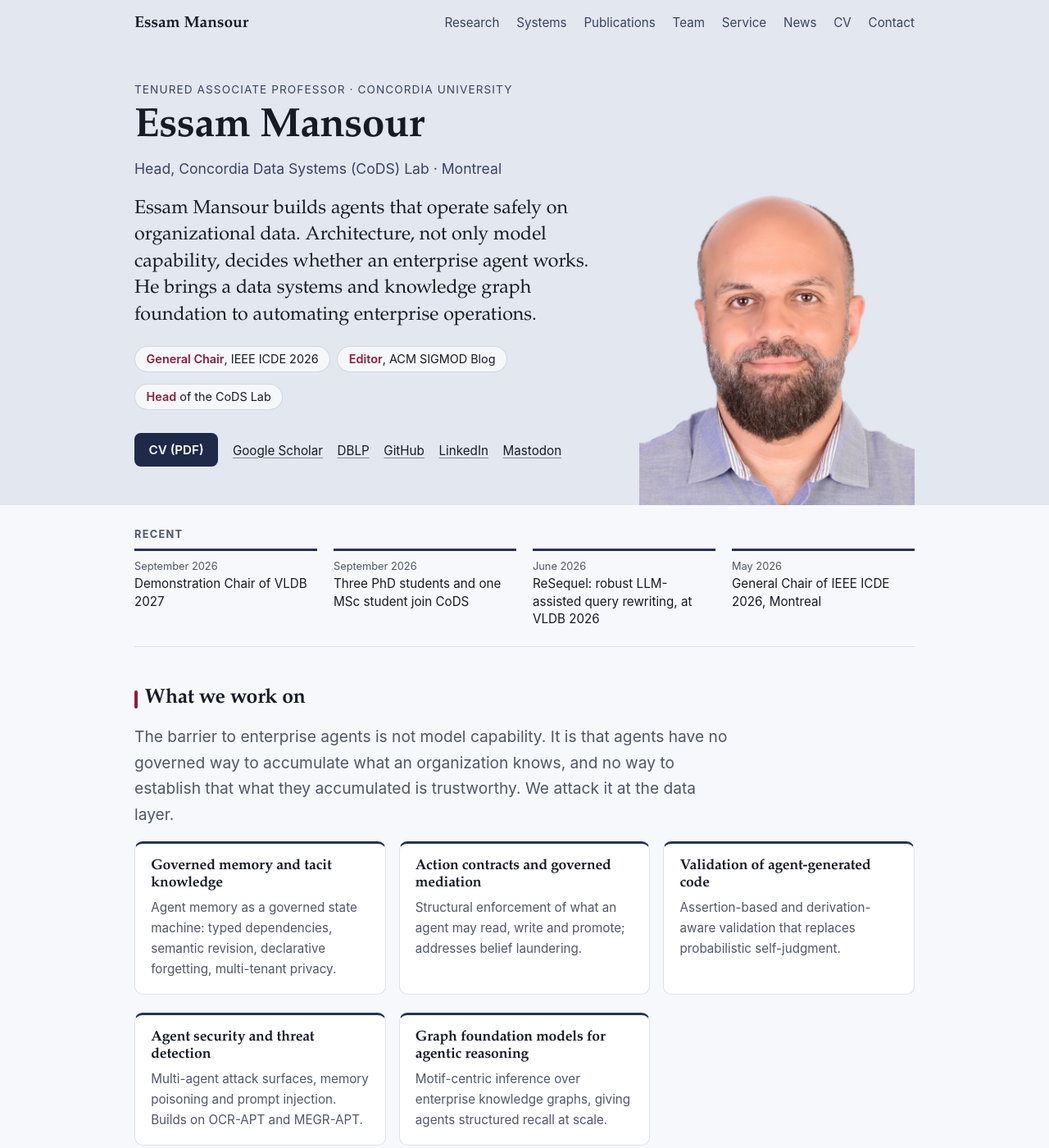
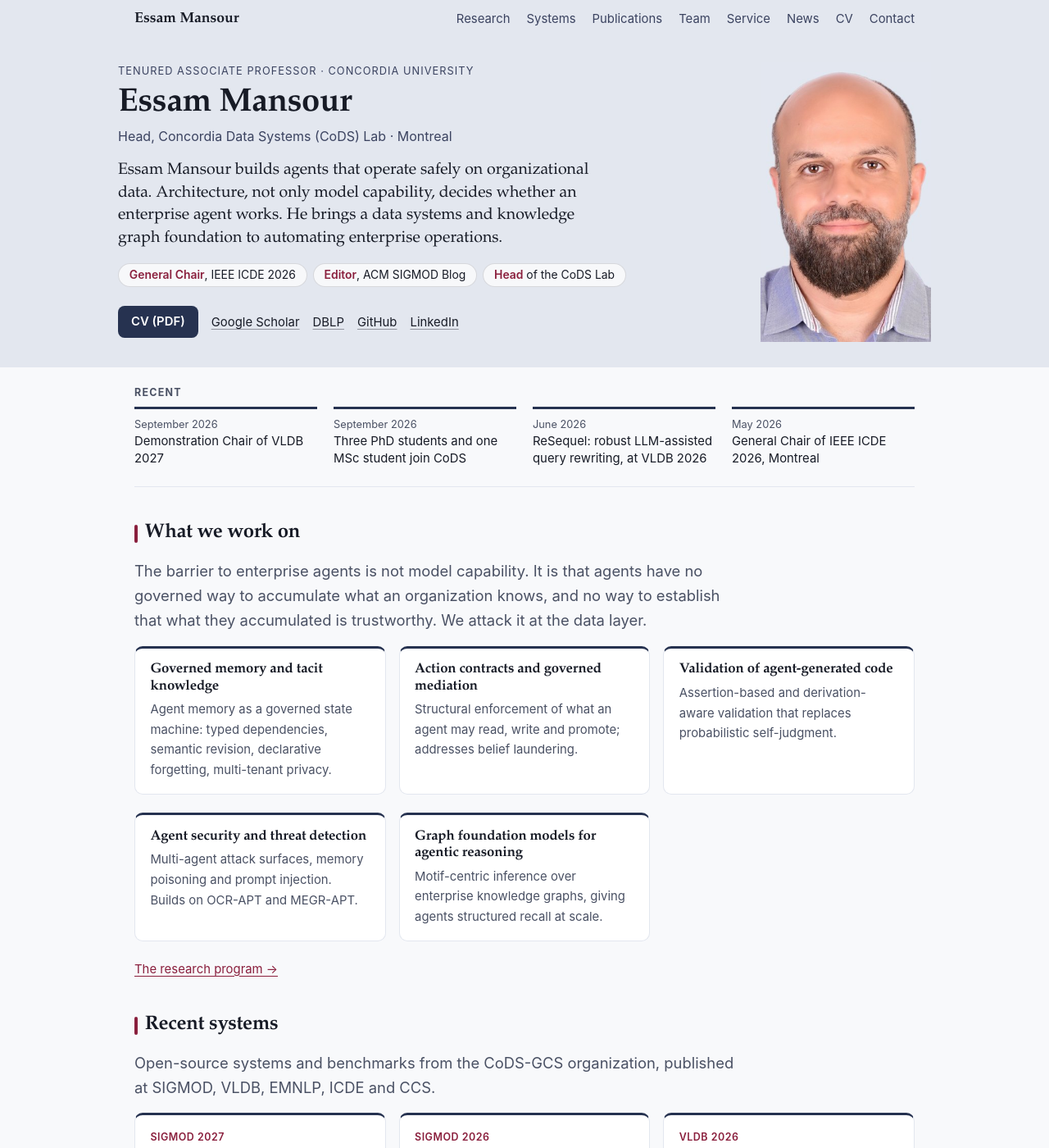
Before and after one commit to mansoure/mansoure.github.io, a Jekyll site: the page built from index.md, in a window 1280 px wide and 1400 px high. Shown: the whole window at 82% size. Built offline with Jekyll 4.4.1, drawn with Linux system fonts in a browser that asks for light colours.

Commit message:
Light-only theme, compact hero, smaller portrait; drop Mastodon
Remove the dark-mode stylesheet: it turned every section below the hero
dark while the photo-matched hero band stayed light, so the page split in
two for anyone browsing in dark mode. All sections are now off-white.

Shrink the hero: lower header and band padding, and a re-cropped portrait
sized to the height of the hero text and aligned right. Mastodon is gone
from the hero links, the footer and the page metadata.

Co-Authored-By: Claude Opus 5 <noreply@anthropic.com>
Claude-Session: https://claude.ai/code/session_01PrJkBvrFxiBds5kJUoZwRa

```diff
--- a/_layouts/default.html
+++ b/_layouts/default.html
@@ -31,7 +31,7 @@
   <meta name="twitter:title" content="{{ full_title | escape }}">
   <meta name="twitter:description" content="{{ page_desc | escape }}">
   <meta name="twitter:image" content="{{ og_image }}">
-  <meta name="color-scheme" content="light dark">
+  <meta name="color-scheme" content="light">
 
   <link rel="icon" href="/favicon.png" type="image/png">
   <link rel="stylesheet" href="/css/site.css?v=2026-09">
@@ -51,8 +51,7 @@
       "https://scholar.google.com/citations?user=dqgckDgAAAAJ",
       "https://dblp.org/pid/m/EssamMansour.html",
       "https://github.com/CoDS-GCS",
-      "https://www.linkedin.com/in/emansour",
-      "https://discuss.systems/@emansour"
+      "https://www.linkedin.com/in/emansour"
     ]
   }
   </script>
@@ -90,7 +89,6 @@
         <a href="https://dblp.org/pid/m/EssamMansour.html">DBLP</a>
         <a href="https://github.com/CoDS-GCS">GitHub</a>
         <a href="https://www.linkedin.com/in/emansour">LinkedIn</a>
-        <a rel="me" href="https://discuss.systems/@emansour">Mastodon</a>
       </p>
       <p class="fine">Last updated {{ site.time | date: "%B %Y" }}.</p>
     </div>
--- a/css/site.css
+++ b/css/site.css
@@ -1,36 +1,19 @@
-/* emansour.com — clean academic theme, navy identity. No frameworks, no external requests. */
+/* emansour.com — clean academic theme. Light only. No frameworks, no external requests. */
 :root {
-  --bg: #f7f8fb;
+  color-scheme: light;
+  --bg: #f8f9fb;              /* off-white page background for all sections */
   --surface: #ffffff;
   --text: #171b26;
-  --muted: #505668;
+  --muted: #4a5164;
   --accent: #8a1f3d;          /* burgundy: links and small highlights */
-  --navy: #263250;            /* brand: header, hero, footer, buttons */
-  --navy-deep: #1a2238;
-  --on-navy: #ffffff;
-  --on-navy-muted: #c3cce0;
-  --on-navy-accent: #f2a9bd;  /* pink accent on navy */
-  /* photo-matched band (header, hero, footer): exactly the portrait background, #E3E7EF */
-  --band: #e3e7ef;
+  --navy: #263250;            /* rules, buttons, card edges */
+  --band: #e3e7ef;            /* header, hero and footer — matches the portrait background */
   --on-band: #171b26;
   --on-band-muted: #3b4360;
-  --on-band-accent: #8a1f3d;
-  --btn-bg: var(--navy);
-  --btn-ink: #ffffff;
-  --border: #dde1ea;
-  --tint: #eef1f7;
   --serif: Charter, "Iowan Old Style", "Palatino Linotype", "Book Antiqua", Georgia, serif;
   --sans: -apple-system, BlinkMacSystemFont, "Segoe UI", Roboto, "Helvetica Neue", Arial, sans-serif;
   --measure: 46rem;
   --radius: 10px;
-}
-@media (prefers-color-scheme: dark) {
-  :root {
-    --bg: #0e121b; --surface: #161b27; --text: #eceef4; --muted: #a9afc0;
-    --accent: #f2a9bd; --navy: #1b2540; --navy-deep: #121a2e;
-    --btn-bg: #f2a9bd; --btn-ink: #1a0a10;
-    --border: #262d3f; --tint: #1a2030;
-  }
 }
 * { box-sizing: border-box; }
 html { -webkit-text-size-adjust: 100%; scroll-behavior: smooth; }
@@ -45,130 +28,129 @@ img { max-width: 100%; height: auto; }
 .sr-only { position: absolute; width: 1px; height: 1px; overflow: hidden; clip: rect(0 0 0 0); white-space: nowrap; }
 
 h1, h2, h3 { font-family: var(--serif); line-height: 1.2; font-weight: 700; letter-spacing: -.01em; }
-h1 { font-size: 2.3rem; margin: 2.2rem 0 .5rem; }
-h2 { font-size: 1.55rem; margin: 3rem 0 1rem; padding-left: .8rem; position: relative; }
+h1 { font-size: 2.3rem; margin: 2rem 0 .5rem; }
+h2 { font-size: 1.5rem; margin: 2.6rem 0 1rem; padding-left: .8rem; position: relative; }
 h2::before { content: ""; position: absolute; left: 0; top: .18em; bottom: .12em; width: 4px; border-radius: 2px; background: var(--accent); }
-h3 { font-size: 1.2rem; margin: 1.8rem 0 .5rem; }
+h3 { font-size: 1.15rem; margin: 1.6rem 0 .5rem; }
 p, ul, ol { margin: 0 0 1rem; }
 main > p:not([class]), main > ul:not([class]), main > ol:not([class]) { max-width: var(--measure); }
-.lede { font-size: 1.2rem; color: var(--muted); max-width: var(--measure); }
+.lede { font-size: 1.15rem; color: var(--muted); max-width: var(--measure); }
 .muted { color: var(--muted); }
 .small { font-size: .9rem; }
 
-/* header (navy) */
-.site-header { background: var(--band); border-bottom: 3px solid var(--on-band-accent); position: sticky; top: 0; z-index: 5; }
+/* header */
+.site-header { background: var(--band); border-bottom: 2px solid var(--accent); position: sticky; top: 0; z-index: 5; }
 .home .site-header { border-bottom: 0; }
-.bar { display: flex; align-items: center; justify-content: space-between; gap: 1rem; min-height: 3.6rem; flex-wrap: wrap; }
-.brand { font-family: var(--serif); font-weight: 700; font-size: 1.2rem; color: var(--on-band); text-decoration: none; }
-.site-nav { display: flex; gap: 1.3rem; flex-wrap: wrap; }
-.site-nav a { color: var(--on-band-muted); text-decoration: none; font-size: .95rem; padding: .35rem 0; border-bottom: 2px solid transparent; }
+.bar { display: flex; align-items: center; justify-content: space-between; gap: 1rem; min-height: 3rem; flex-wrap: wrap; }
+.brand { font-family: var(--serif); font-weight: 700; font-size: 1.1rem; color: var(--on-band); text-decoration: none; }
+.site-nav { display: flex; gap: 1.25rem; flex-wrap: wrap; }
+.site-nav a { color: var(--on-band-muted); text-decoration: none; font-size: .93rem; padding: .3rem 0; border-bottom: 2px solid transparent; }
 .site-nav a:hover { color: var(--on-band); }
-.site-nav a[aria-current="page"] { color: var(--on-band); border-bottom-color: var(--on-band-accent); }
-.menu-btn { display: none; font: inherit; font-size: .95rem; background: none; color: var(--on-band); border: 1px solid rgba(23,27,38,.4); border-radius: 6px; padding: .3rem .8rem; cursor: pointer; }
+.site-nav a[aria-current="page"] { color: var(--on-band); border-bottom-color: var(--accent); }
+.menu-btn { display: none; font: inherit; font-size: .93rem; background: none; color: var(--on-band); border: 1px solid rgba(23,27,38,.35); border-radius: 6px; padding: .3rem .8rem; cursor: pointer; }
+
+/* hero: compact band, photo matched to the height of the text */
+.hero-band { background: var(--band); color: var(--on-band); }
+.hero { display: grid; grid-template-columns: minmax(0, 1fr) 13rem; gap: 2.25rem; align-items: stretch; padding: 1.75rem 0 1.9rem; }
+.hero .eyebrow { font-size: .8rem; letter-spacing: .08em; text-transform: uppercase; color: var(--on-band-muted); margin: 0 0 .3rem; }
+.hero h1 { font-size: 2.5rem; margin: 0 0 .2rem; color: var(--on-band); }
+.hero .role { font-size: 1rem; color: var(--on-band-muted); margin: 0 0 .9rem; }
+.hero .position { font-family: var(--serif); font-size: 1.22rem; line-height: 1.42; margin: 0 0 1rem; max-width: 38rem; color: var(--on-band); }
+.hero-photo { width: 100%; height: 100%; min-height: 15rem; object-fit: cover; object-position: 50% 20%; display: block; }
+.status { list-style: none; padding: 0; margin: 0 0 1.05rem; display: flex; flex-wrap: wrap; gap: .45rem; }
+.status li { background: rgba(255,255,255,.7); border: 1px solid rgba(23,27,38,.14); border-radius: 999px; padding: .15rem .8rem; font-size: .87rem; color: var(--on-band); }
+.status li strong { font-weight: 600; color: var(--accent); }
+.actions { display: flex; flex-wrap: wrap; gap: .5rem 1rem; align-items: center; margin: 0; padding: 0; list-style: none; }
+.btn { display: inline-block; background: var(--navy); color: #fff; text-decoration: none; padding: .45rem 1rem; border-radius: 8px; font-weight: 600; font-size: .93rem; }
+.btn:hover { filter: brightness(1.15); }
+.actions a:not(.btn) { font-size: .93rem; }
+.hero-band .actions a:not(.btn) { color: var(--on-band); text-decoration-color: rgba(23,27,38,.4); }
+.hero-band .actions a:not(.btn):hover { color: var(--accent); }
+
 @media (max-width: 760px) {
   .js .menu-btn { display: inline-block; }
   .js .site-nav { display: none; width: 100%; flex-direction: column; gap: 0; padding-bottom: .75rem; }
   .js .site-nav.open { display: flex; }
-  .js .site-nav a { padding: .6rem 0; border-bottom: 1px solid rgba(23,27,38,.15); }
+  .js .site-nav a { padding: .6rem 0; border-bottom: 1px solid rgba(23,27,38,.12); }
   .site-nav { gap: .5rem 1rem; padding-bottom: .5rem; }
   body { font-size: 16px; }
   h1 { font-size: 1.9rem; }
-}
-
-/* hero band (home): navy, photo fades into it */
-.hero-band { background: var(--band); color: var(--on-band); overflow: hidden; }
-.hero { display: grid; grid-template-columns: minmax(0, 1fr) 21rem; gap: 2rem; align-items: end; padding-top: 2.5rem; }
-.hero-text { padding-bottom: 2.6rem; }
-.hero .eyebrow { font-size: .85rem; letter-spacing: .08em; text-transform: uppercase; color: var(--on-band-muted); margin: 0 0 .4rem; }
-.hero h1 { font-size: 3.1rem; margin: 0 0 .3rem; color: var(--on-band); }
-.hero .role { font-size: 1.1rem; color: var(--on-band-muted); margin: 0 0 1.2rem; }
-.hero .position { font-family: var(--serif); font-size: 1.45rem; line-height: 1.4; margin: 0 0 1.3rem; max-width: 36rem; color: var(--on-band); }
-.hero-photo { display: block; width: 100%; height: auto; align-self: end; }
-.status { list-style: none; padding: 0; margin: 0 0 1.4rem; display: flex; flex-wrap: wrap; gap: .5rem; }
-.status li { background: rgba(255,255,255,.65); border: 1px solid rgba(23,27,38,.14); border-radius: 999px; padding: .2rem .85rem; font-size: .9rem; color: var(--on-band); }
-.status li strong { font-weight: 600; color: var(--on-band-accent); }
-.actions { display: flex; flex-wrap: wrap; gap: .6rem 1.1rem; align-items: center; margin: 0; padding: 0; list-style: none; }
-.btn { display: inline-block; background: var(--btn-bg); color: var(--btn-ink); text-decoration: none; padding: .5rem 1.1rem; border-radius: 8px; font-weight: 600; font-size: .95rem; }
-.btn:hover { filter: brightness(1.12); }
-.actions a:not(.btn) { font-size: .95rem; }
-.hero-band .btn { background: #1f2a4a; color: #fff; }
-.hero-band .actions a:not(.btn) { color: var(--on-band); text-decoration-color: rgba(23,27,38,.45); }
-.hero-band .actions a:not(.btn):hover { color: var(--on-band-accent); }
-@media (max-width: 760px) {
-  .hero { grid-template-columns: 1fr; gap: 0; padding-top: 1.75rem; }
-  .hero-text { padding-bottom: 1.5rem; }
-  .hero h1 { font-size: 2.3rem; }
-  .hero .position { font-size: 1.25rem; }
-  .hero-photo { max-width: 16rem; margin: 0 auto; }
+  .hero { grid-template-columns: 1fr; gap: 1rem; padding: 1.4rem 0 1.5rem; }
+  .hero-photo { max-width: 8.5rem; height: auto; min-height: 0; aspect-ratio: 4 / 5; order: -1; }
+  .hero h1 { font-size: 2.1rem; }
+  .hero .position { font-size: 1.12rem; }
 }
 
 /* recent strip */
-.recent { margin-top: 1.75rem; border-bottom: 1px solid var(--border); padding: 0 0 1.1rem; }
-.recent h2 { font-size: .8rem; letter-spacing: .1em; text-transform: uppercase; color: var(--muted); margin: 0 0 .6rem; padding: 0; font-family: var(--sans); }
+.recent { margin-top: 1.5rem; border-bottom: 1px solid var(--band); padding: 0 0 1.1rem; }
+.recent h2 { font-size: .78rem; letter-spacing: .1em; text-transform: uppercase; color: var(--muted); margin: 0 0 .6rem; padding: 0; font-family: var(--sans); }
 .recent h2::before { display: none; }
 .recent ol { list-style: none; margin: 0; padding: 0; display: grid; grid-template-columns: repeat(4, minmax(0, 1fr)); gap: 1.25rem; }
 .recent li { border-top: 3px solid var(--navy); padding-top: .5rem; }
 .recent time { display: block; font-size: .8rem; color: var(--muted); }
-.recent a { color: var(--text); text-decoration: none; font-size: .95rem; line-height: 1.4; display: block; }
+.recent a { color: var(--text); text-decoration: none; font-size: .93rem; line-height: 1.4; display: block; }
 .recent a:hover { color: var(--accent); text-decoration: underline; }
-@media (prefers-color-scheme: dark) { .recent li { border-top-color: var(--accent); } }
 @media (max-width: 900px) { .recent ol { grid-template-columns: repeat(2, minmax(0, 1fr)); } }
 @media (max-width: 480px) { .recent ol { grid-template-columns: 1fr; } }
 
 /* cards */
 .cards { display: grid; grid-template-columns: repeat(auto-fill, minmax(18rem, 1fr)); gap: 1rem; margin: 0 0 1rem; padding: 0; list-style: none; }
-.card { background: var(--surface); border: 1px solid var(--border); border-top: 3px solid var(--navy); border-radius: var(--radius); padding: 1.1rem 1.2rem; display: flex; flex-direction: column; gap: .35rem; }
-.card h3 { margin: 0; font-size: 1.1rem; }
+.card { background: var(--surface); border: 1px solid var(--band); border-top: 3px solid var(--navy); border-radius: var(--radius); padding: 1.05rem 1.15rem; display: flex; flex-direction: column; gap: .35rem; }
+.card h3 { margin: 0; font-size: 1.05rem; }
 .card h3 a { color: var(--text); text-decoration: none; }
 .card h3 a:hover { color: var(--accent); text-decoration: underline; }
-.card p { margin: 0; font-size: .95rem; color: var(--muted); }
-.card .meta { font-size: .8rem; letter-spacing: .04em; text-transform: uppercase; color: var(--accent); font-weight: 600; }
+.card p { margin: 0; font-size: .93rem; color: var(--muted); }
+.card .meta { font-size: .78rem; letter-spacing: .04em; text-transform: uppercase; color: var(--accent); font-weight: 600; }
 .card .who { font-size: .85rem; color: var(--text); margin-top: auto; padding-top: .5rem; }
 .card .links { margin-top: .4rem; display: flex; gap: .9rem; font-size: .9rem; }
-@media (prefers-color-scheme: dark) { .card { border-top-color: var(--accent); } }
-.tag { display: inline-block; background: var(--tint); border: 1px solid var(--border); border-radius: 6px; font-size: .78rem; padding: 0 .5rem; margin-right: .3rem; color: var(--text); }
-.callout { background: var(--tint); border-left: 4px solid var(--navy); padding: .7rem 1rem; border-radius: 0 var(--radius) var(--radius) 0; font-size: .95rem; margin: .4rem 0 0; }
-@media (prefers-color-scheme: dark) { .callout { border-left-color: var(--accent); } }
-.section-more { margin: .25rem 0 0; font-size: .95rem; }
+.tag { display: inline-block; background: var(--band); border-radius: 6px; font-size: .78rem; padding: 0 .5rem; margin-right: .3rem; color: var(--text); }
+.callout { background: var(--band); border-left: 4px solid var(--navy); padding: .7rem 1rem; border-radius: 0 var(--radius) var(--radius) 0; font-size: .93rem; margin: .4rem 0 0; }
+.section-more { margin: .25rem 0 0; font-size: .93rem; }
 
 /* news */
 .news { list-style: none; padding: 0; margin: 0; max-width: var(--measure); }
-.news li { display: grid; grid-template-columns: 8.5rem minmax(0, 1fr); gap: 1rem; padding: .8rem 0; border-bottom: 1px solid var(--border); }
-.news time { color: var(--muted); font-size: .9rem; }
+.news li { display: grid; grid-template-columns: 8.5rem minmax(0, 1fr); gap: 1rem; padding: .75rem 0; border-bottom: 1px solid var(--band); }
+.news time { color: var(--muted); font-size: .88rem; }
 .news .t { font-weight: 600; }
 .news .t a { text-decoration: none; color: var(--text); }
 .news .t a:hover { color: var(--accent); text-decoration: underline; }
-.news p { margin: .2rem 0 0; font-size: .95rem; color: var(--muted); }
+.news p { margin: .2rem 0 0; font-size: .93rem; color: var(--muted); }
 @media (max-width: 520px) { .news li { grid-template-columns: 1fr; gap: .1rem; } }
 
 /* thrusts */
-.thrust { padding: 1.4rem 0; border-top: 1px solid var(--border); max-width: var(--measure); }
-.thrust h2 { margin: 0 0 .5rem; font-size: 1.35rem; }
-.thrust .num { color: var(--accent); font-family: var(--sans); font-size: .85rem; font-weight: 700; letter-spacing: .08em; display: block; margin-bottom: .2rem; }
-.people { font-size: .95rem; }
+.thrust { padding: 1.3rem 0; border-top: 1px solid var(--band); max-width: var(--measure); }
+.thrust h2 { margin: 0 0 .5rem; font-size: 1.3rem; }
+.thrust .num { color: var(--accent); font-family: var(--sans); font-size: .82rem; font-weight: 700; letter-spacing: .08em; display: block; margin-bottom: .2rem; }
+.people { font-size: .93rem; }
 .people strong { font-weight: 600; }
 
 /* tables */
 .table-wrap { overflow-x: auto; margin: 0 0 1.5rem; }
-table { border-collapse: collapse; width: 100%; font-size: .95rem; min-width: 34rem; }
-th, td { text-align: left; padding: .6rem .8rem; border-bottom: 1px solid var(--border); vertical-align: top; }
-thead th { font-size: .78rem; text-transform: uppercase; letter-spacing: .06em; color: var(--muted); font-weight: 600; border-bottom: 2px solid var(--navy); }
-tbody th { font-size: 1rem; color: var(--text); font-weight: 600; }
-tbody tr:hover { background: var(--tint); }
+table { border-collapse: collapse; width: 100%; font-size: .93rem; min-width: 34rem; }
+th, td { text-align: left; padding: .55rem .8rem; border-bottom: 1px solid var(--band); vertical-align: top; }
+thead th { font-size: .76rem; text-transform: uppercase; letter-spacing: .06em; color: var(--muted); font-weight: 600; border-bottom: 2px solid var(--navy); }
+tbody th { font-size: .97rem; color: var(--text); font-weight: 600; }
+tbody th .sub { display: block; font-weight: 400; font-size: .82rem; color: var(--muted); margin-top: .15rem; }
+tbody tr:hover { background: var(--band); }
 @media (max-width: 600px) {
   table { min-width: 0; }
   table, thead, tbody, tr, th, td { display: block; }
   thead { position: absolute; left: -999px; }
-  tr { border-bottom: 1px solid var(--border); padding: .7rem 0; }
+  tr { border-bottom: 1px solid var(--band); padding: .7rem 0; }
   th, td { border: 0; padding: .1rem 0; }
   td[data-label]:not(:empty)::before { content: attr(data-label) ": "; color: var(--muted); font-size: .82rem; }
   tbody tr:hover { background: none; }
 }
 
+/* alumni cards */
+.cards.alumni { grid-template-columns: repeat(auto-fill, minmax(21rem, 1fr)); }
+.cards.alumni .now { font-size: .93rem; color: var(--text); }
+.cards.alumni .who { font-weight: 400; margin-top: .35rem; padding-top: 0; }
+
 /* publications */
 .pubs { list-style: none; margin: 0 0 1rem; padding: 0; max-width: var(--measure); }
-.pubs li { display: grid; grid-template-columns: 2.6rem minmax(0, 1fr); gap: .5rem; padding: .85rem 0; border-bottom: 1px solid var(--border); font-size: .97rem; }
-.pubs .id { color: var(--muted); font-size: .85rem; font-variant-numeric: tabular-nums; padding-top: .1rem; }
+.pubs li { display: grid; grid-template-columns: 2.6rem minmax(0, 1fr); gap: .5rem; padding: .8rem 0; border-bottom: 1px solid var(--band); font-size: .95rem; }
+.pubs .id { color: var(--muted); font-size: .84rem; font-variant-numeric: tabular-nums; padding-top: .1rem; }
 .pubs .title { font-weight: 600; display: block; }
 .pubs .venue { color: var(--muted); }
 .pubs .links { display: inline-flex; gap: .8rem; margin-left: .3rem; font-size: .9rem; }
@@ -183,16 +165,15 @@ main ul li, main ol li { margin-bottom: .35rem; }
 .timeline li { display: grid; grid-template-columns: 8rem minmax(0, 1fr); gap: 1rem; padding: .5rem 0; }
 .timeline .when { color: var(--muted); font-size: .9rem; }
 @media (max-width: 520px) { .timeline li { grid-template-columns: 1fr; gap: 0; } }
-blockquote { margin: 1rem 0; padding: .2rem 1rem; border-left: 3px solid var(--border); color: var(--muted); }
-code { font-size: .9em; background: var(--tint); padding: .1rem .3rem; border-radius: 4px; }
-main .btn { color: var(--btn-ink); }
+blockquote { margin: 1rem 0; padding: .2rem 1rem; border-left: 3px solid var(--band); color: var(--muted); }
+code { font-size: .9em; background: var(--band); padding: .1rem .3rem; border-radius: 4px; }
 
-/* footer (navy) */
-.site-footer { margin-top: 4rem; background: var(--band); color: var(--on-band-muted); padding: 1.8rem 0 2.5rem; font-size: .92rem; border-top: 3px solid var(--on-band-accent); }
+/* footer */
+.site-footer { margin-top: 3.5rem; background: var(--band); color: var(--on-band-muted); padding: 1.6rem 0 2.2rem; font-size: .9rem; border-top: 2px solid var(--accent); }
 .site-footer p { margin: 0 0 .6rem; }
 .site-footer strong { color: var(--on-band); }
-.site-footer a { color: var(--on-band); text-decoration-color: rgba(23,27,38,.45); }
-.site-footer a:hover { color: var(--on-band-accent); }
+.site-footer a { color: var(--on-band); text-decoration-color: rgba(23,27,38,.4); }
+.site-footer a:hover { color: var(--accent); }
 .site-footer .links { display: flex; flex-wrap: wrap; gap: .3rem 1.2rem; }
 .site-footer .fine { font-size: .8rem; }
 
@@ -200,9 +181,3 @@ main .btn { color: var(--btn-ink); }
   .site-header, .site-footer, .menu-btn, .skip { display: none; }
   body { background: #fff; color: #000; font-size: 11pt; }
 }
-
-/* team */
-tbody th .sub { display: block; font-weight: 400; font-size: .82rem; color: var(--muted); margin-top: .15rem; }
-.cards.alumni { grid-template-columns: repeat(auto-fill, minmax(21rem, 1fr)); }
-.cards.alumni .now { font-size: .95rem; color: var(--text); }
-.cards.alumni .who { font-weight: 400; margin-top: .35rem; padding-top: 0; }
--- a/index.md
+++ b/index.md
@@ -22,7 +22,6 @@ description: "Essam Mansour, Tenured Associate Professor at Concordia University
       <li><a href="https://dblp.org/pid/m/EssamMansour.html">DBLP</a></li>
       <li><a href="https://github.com/CoDS-GCS">GitHub</a></li>
       <li><a href="https://www.linkedin.com/in/emansour">LinkedIn</a></li>
-      <li><a rel="me" href="https://discuss.systems/@emansour">Mastodon</a></li>
     </ul>
   </div>
   <img class="hero-photo" src="/images/essam-2024-light.jpg" width="720" height="851" alt="Portrait of Essam Mansour" fetchpriority="high">
```
Also changed, not shown: images/essam-2024-light.jpg.
